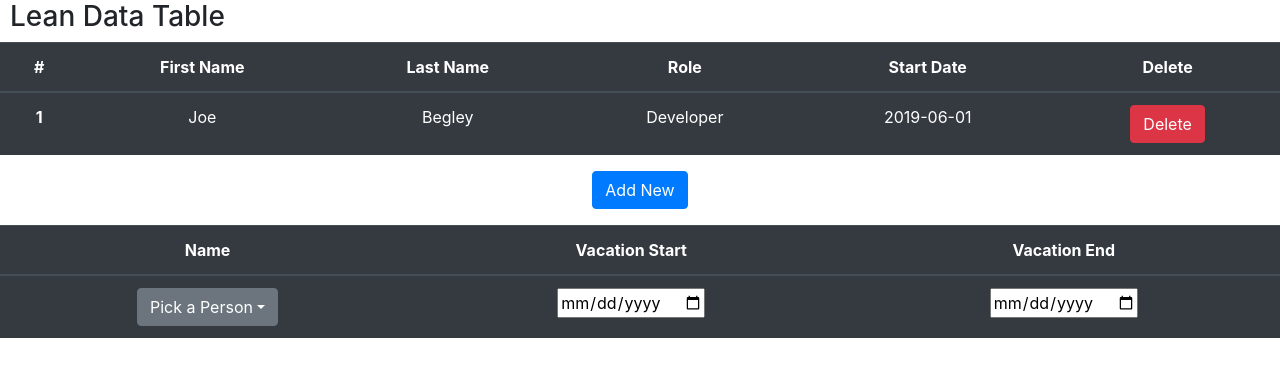
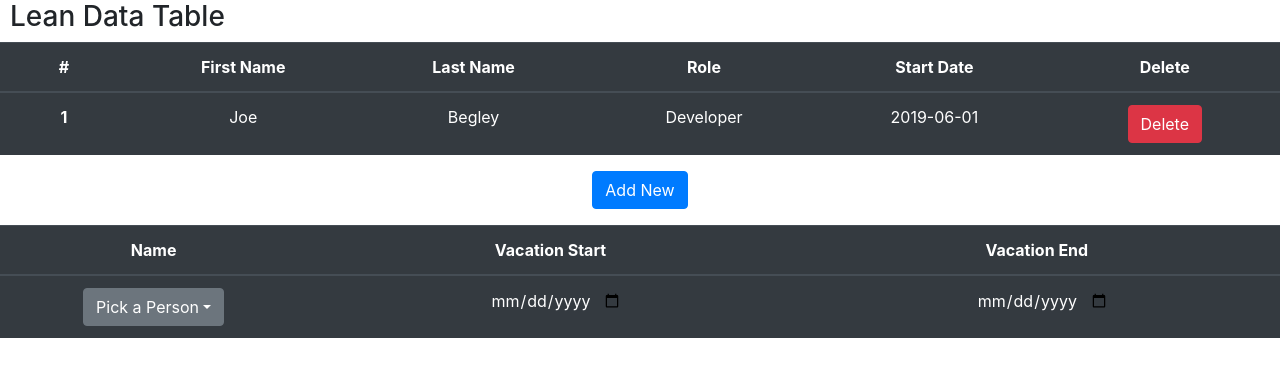
Before and after one commit to joebegley15/employee_table_project, a React (Create React App) app: page / in a window 1280 px wide. Shown: the top 376 px of the page. Built offline with nearby package versions, Linux system fonts and the light colour scheme.

Commit message:
Styled the inputs to prevent the form from size from changing

```diff
--- a/src/NameTable.css
+++ b/src/NameTable.css
@@ -5,3 +5,22 @@
 .active-sort {
   color: blue;
 }
+
+input {
+  border: none;
+  background-image: none;
+  background-color: transparent;
+  -webkit-box-shadow: none;
+  -moz-box-shadow: none;
+  box-shadow: none;
+  color: white;
+  text-align: center;
+}
+
+tr > th {
+  width: 18%;
+}
+
+tr > th:first-child {
+  width: 10%;
+}
```
